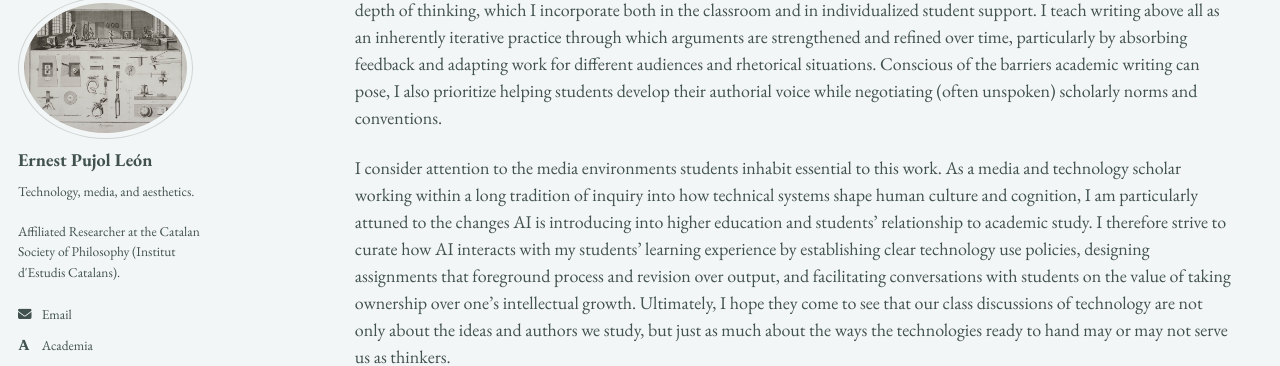
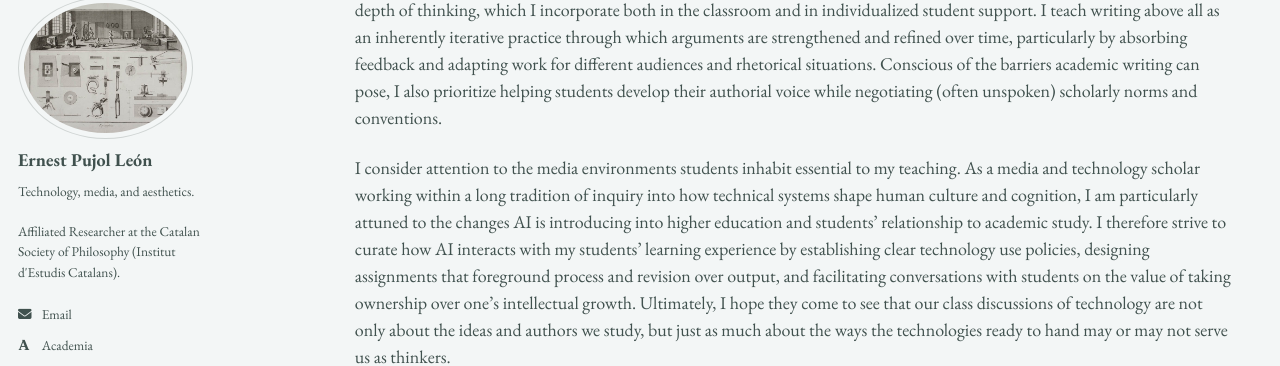
Before and after one commit to epujol90/epujol90.github.io, a Jekyll site: the page built from _pages/teaching.md, in a window 1280 px wide and 900 px high, scrolled down 548 px. Shown: the part 104-470 px from the top of the window. Built offline with Jekyll 4.4.1, drawn with Linux system fonts in a browser that asks for light colours; some web fonts are replaced; a script bundle is joined from its source files by our own code; library files that are not in the unit come from our copies.

Commit message:
Update teaching.md

```diff
--- a/_pages/teaching.md
+++ b/_pages/teaching.md
@@ -11,7 +11,7 @@ My teaching experience includes both classroom instruction and writing center pr
 
 Beyond traditional coursework, my teaching is deeply indebted to my writing center experience. During my last two years at Duke, I worked as a writing consultant at the Thompson Writing Studio, where I led over 300 one-on-one consultations with graduate and undergraduate students from all majors across the university, and mentored a cohort of new consultants. Through this writing center work, I have come to view student writing as an indispensable pedagogical tool for developing clarity and depth of thinking, which I incorporate both in the classroom and in individualized student support. I teach writing above all as an inherently iterative practice through which arguments are strengthened and refined over time, particularly by absorbing feedback and adapting work for different audiences and rhetorical situations. Conscious of the barriers academic writing can pose, I also prioritize helping students develop their authorial voice while negotiating (often unspoken) scholarly norms and conventions.
 
-I consider attention to the media environments students inhabit essential to this work. As a media and technology scholar working within a long tradition of inquiry into how technical systems shape human culture and cognition, I am particularly attuned to the changes AI is introducing into higher education and students’ relationship to academic study. I therefore strive to curate how AI interacts with my students’ learning experience by establishing clear technology use policies, designing assignments that foreground process and revision over output, and facilitating conversations with students on the value of taking ownership over one’s intellectual growth. Ultimately, I hope they come to see that our class discussions of technology are not only about the ideas and authors we study, but just as much about the ways the technologies ready to hand may or may not serve us as thinkers.
+I consider attention to the media environments students inhabit essential to my teaching. As a media and technology scholar working within a long tradition of inquiry into how technical systems shape human culture and cognition, I am particularly attuned to the changes AI is introducing into higher education and students’ relationship to academic study. I therefore strive to curate how AI interacts with my students’ learning experience by establishing clear technology use policies, designing assignments that foreground process and revision over output, and facilitating conversations with students on the value of taking ownership over one’s intellectual growth. Ultimately, I hope they come to see that our class discussions of technology are not only about the ideas and authors we study, but just as much about the ways the technologies ready to hand may or may not serve us as thinkers.
 <br>
 <br>
 <br>
```
